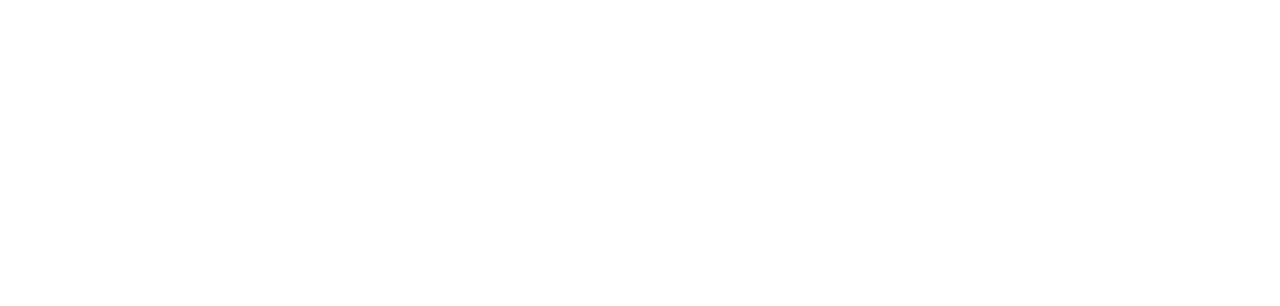
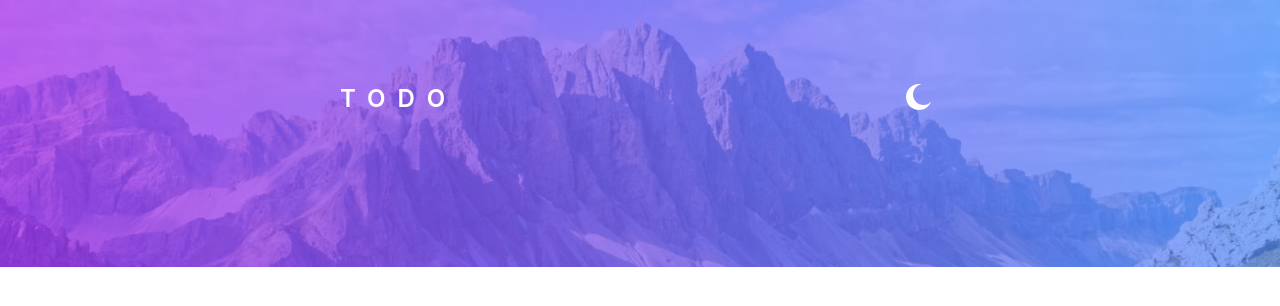
Before and after one commit to aakash-3/aakash-todo-app, a React (Create React App) app: page / in a window 1280 px wide. Shown: the top 306 px of the page. Built offline with nearby package versions, Linux system fonts and the light colour scheme.

Commit message:
background image fixed and transition added

```diff
--- a/src/App.tsx
+++ b/src/App.tsx
@@ -12,6 +12,7 @@
 
 // Pages
 import Todo from "pages/Todo";
+import { theme } from "theme/theme";
 
 function App() {
   const { mode } = useSelector((state: AppState) => state.todoReducer);
@@ -20,7 +21,11 @@
     <div
       className="App"
       style={{
-        backgroundImage: `url"${
+        backgroundColor:
+          mode === "light"
+            ? theme.light.backgroundColor.primary
+            : theme.dark.backgroundColor.primary,
+        backgroundImage: `url("${
           width < 768
             ? mode === "light"
               ? mblightBgImg
@@ -29,31 +34,11 @@
             ? lightBgImg
             : darkBgImg
         }"`,
+        backgroundRepeat: "no-repeat",
+        backgroundSize: "contain",
+        transition: "all 0.3s ease-in",
       }}
     >
-      {/* {width < 768 ? (
-        <img
-          style={{
-            width: "100%",
-            objectFit: "contain",
-            position: "fixed",
-            zIndex: -1,
-          }}
-          src={mode === "light" ? mblightBgImg : mbdarkBgImg}
-          alt="darkBg"
-        />
-      ) : (
-        <img
-          style={{
-            width: "100%",
-            objectFit: "contain",
-            position: "fixed",
-            zIndex: -1,
-          }}
-          src={mode === "light" ? lightBgImg : darkBgImg}
-          alt="darkBg"
-        />
-      )} */}
       <Todo />
     </div>
   );
--- a/src/pages/Todo/index.tsx
+++ b/src/pages/Todo/index.tsx
@@ -7,15 +7,7 @@
 const Todo = () => {
   const { mode } = useSelector((state: AppState) => state.todoReducer);
   return (
-    <div
-      className={styles.container}
-      style={{
-        backgroundColor:
-          mode === "light"
-            ? theme.light.backgroundColor.primary
-            : theme.dark.backgroundColor.primary,
-      }}
-    >
+    <div className={styles.container}>
       <Header />
     </div>
   );
```
